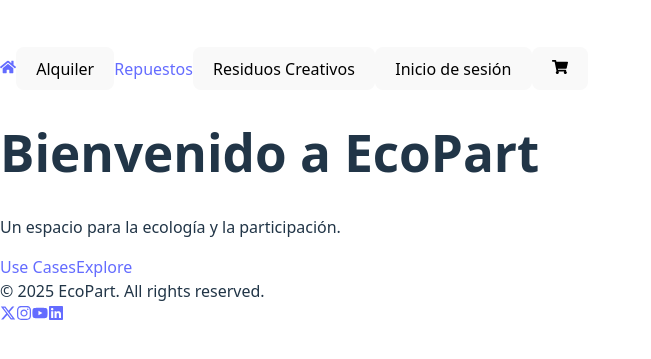
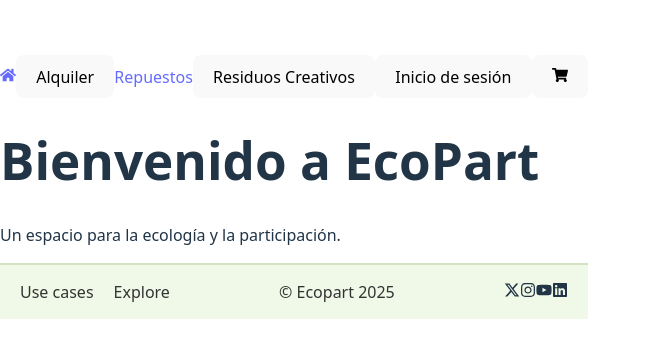
Before and after one commit to Hackaton-F5-2025/Hackaton-F5-2025-FrontEnd, a React (Vite) app: page / in a window 1280 px wide. Shown: the part 213-572 px from the top of the page, without its empty margins (0-651 px from the left). Built offline with nearby package versions, Linux system fonts and the light colour scheme.

Commit message:
Footer styles

```diff
--- a/src/Components/Footer.jsx
+++ b/src/Components/Footer.jsx
@@ -1,24 +1,23 @@
 import React from "react";
-import { FaInstagram, FaYoutube, FaLinkedin, FaXTwitter } from "react-icons/fa6";
+import styles from './footer.module.css';
+import { FaXTwitter, FaInstagram, FaYoutube, FaLinkedin } from 'react-icons/fa6';
 
-const Footer = () => {
+function Footer() {
   return (
-    <footer className="footer-container">
-      <div className="footer-links">
-        <a href="#">Use Cases</a>
-        <a href="#">Explore</a>
+    <footer className={styles.footer}>
+      <div className={styles.links}>
+        <span>Use cases</span>
+        <span>Explore</span>
       </div>
-      <div className="footer-copyright">
-        &copy; {new Date().getFullYear()} EcoPart. All rights reserved.
-      </div>
-      <div className="footer-social">
-        <a href="#"><FaXTwitter /></a>
-        <a href="#"><FaInstagram /></a>
-        <a href="#"><FaYoutube /></a>
-        <a href="#"><FaLinkedin /></a>
+      <div className={styles.copyright}>© Ecopart 2025</div>
+      <div className={styles.socialIcons}>
+        <FaXTwitter className={styles.icon} />
+        <FaInstagram className={styles.icon} />
+        <FaYoutube className={styles.icon} />
+        <FaLinkedin className={styles.icon} />
       </div>
     </footer>
   );
-};
+}
 
 export default Footer;
--- /dev/null
+++ b/src/Components/footer.module.css
@@ -0,0 +1,27 @@
+.footer {
+    display: flex;
+    justify-content: space-between;
+    align-items: center;
+    background-color: #f0f8e7;
+    padding: 15px 20px;
+    border-top: 2px solid #d3e2c2;
+  }
+
+  .footer .links {
+    display: flex;
+    gap: 20px;
+    font-size: 1rem;
+    color: #333;
+  }
+
+  .footer .copyright {
+    font-size: 1rem;
+    color: #333;
+  }
+
+  .footer .social-icons {
+    display: flex;
+    gap: 15px;
+    font-size: 1.2rem;
+    cursor: pointer;
+  }
```
Also changed, not shown: src/Components/navbar.module.css (added).
